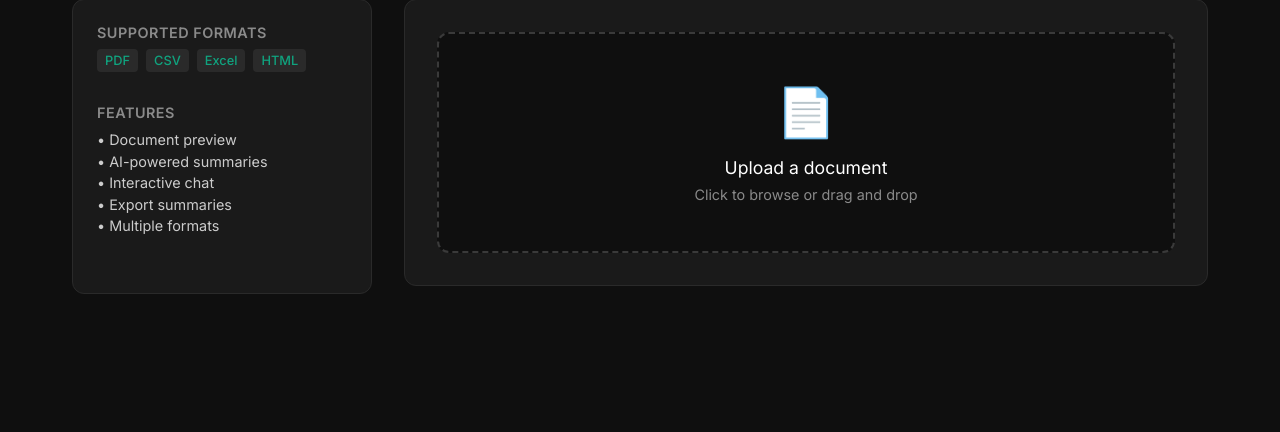
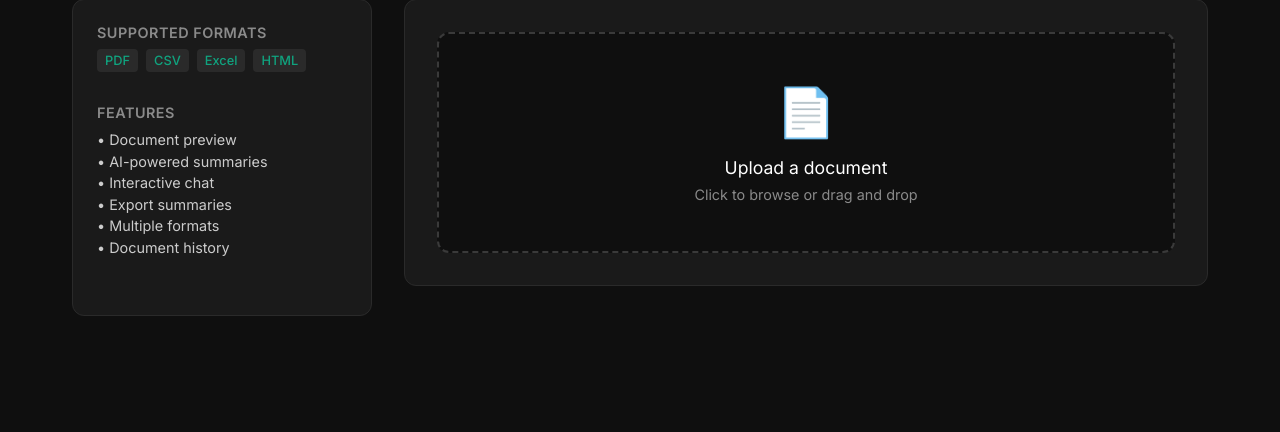
Before and after one commit to Shaheer-20/ai-document-reader, a Flask app: page / in a window 1280 px wide. Shown: the part 100-532 px from the top of the page. Run offline with Flask 3, Linux system fonts and the light colour scheme.

Commit message:
Add SQLite database for document storage, PDF preview, and document history management

```diff
--- a/app.py
+++ b/app.py
@@ -12,12 +12,129 @@ import uuid
 import base64
 import json
 from datetime import datetime
+import sqlite3
+import hashlib
 
 # Load environment variables from a .env file
 load_dotenv()
 
 app = Flask(__name__)
 app.secret_key = 'your-secret-key-change-this-in-production'
+
+# --- Database Configuration ---
+DATABASE = 'documents.db'
+
+def init_db():
+    """Initialize the database with required tables."""
+    conn = sqlite3.connect(DATABASE)
+    cursor = conn.cursor()
+
+    # Create documents table
+    cursor.execute('''
+        CREATE TABLE IF NOT EXISTS documents (
+            id INTEGER PRIMARY KEY AUTOINCREMENT,
+            filename TEXT NOT NULL,
+            file_hash TEXT UNIQUE NOT NULL,
+            file_size INTEGER NOT NULL,
+            file_type TEXT NOT NULL,
+            upload_time TIMESTAMP DEFAULT CURRENT_TIMESTAMP,
+            text_content TEXT,
+            summary TEXT,
+            preview_data TEXT,
+            session_id TEXT
+        )
+    ''')
+
+    # Create chat_history table
+    cursor.execute('''
+        CREATE TABLE IF NOT EXISTS chat_history (
+            id INTEGER PRIMARY KEY AUTOINCREMENT,
+            document_id INTEGER,
+            question TEXT NOT NULL,
+            answer TEXT NOT NULL,
+            timestamp TIMESTAMP DEFAULT CURRENT_TIMESTAMP,
+            FOREIGN KEY (document_id) REFERENCES documents (id)
+        )
+    ''')
+
+    conn.commit()
+    conn.close()
+
+def get_db_connection():
+    """Get database connection."""
+    conn = sqlite3.connect(DATABASE)
+    conn.row_factory = sqlite3.Row
+    return conn
+
+def store_document(file_data, filename, text_content, summary=None, preview_data=None, session_id=None):
+    """Store document in database."""
+    conn = get_db_connection()
+    cursor = conn.cursor()
+
+    # Generate file hash for uniqueness
+    file_hash = hashlib.md5(file_data).hexdigest()
+    file_size = len(file_data)
+    file_type = os.path.splitext(filename)[1].lower()
+
+    try:
+        cursor.execute('''
+            INSERT INTO documents (filename, file_hash, file_size, file_type, text_content, summary, preview_data, session_id)
+            VALUES (?, ?, ?, ?, ?, ?, ?, ?)
+        ''', (filename, file_hash, file_size, file_type, text_content, summary, json.dumps(preview_data) if preview_data else None, session_id))
+
+        document_id = cursor.lastrowid
+        conn.commit()
+        return document_id
+    except sqlite3.IntegrityError:
+        # Document already exists, get existing ID
+        cursor.execute('SELECT id FROM documents WHERE file_hash = ?', (file_hash,))
+        result = cursor.fetchone()
+        document_id = result['id'] if result else None
+        conn.commit()
+        return document_id
+    finally:
+        conn.close()
+
+def get_document_by_id(document_id):
+    """Get document by ID."""
+    conn = get_db_connection()
+    cursor = conn.cursor()
+    cursor.execute('SELECT * FROM documents WHERE id = ?', (document_id,))
+    document = cursor.fetchone()
+    conn.close()
+    return document
+
+def get_documents_by_session(session_id):
+    """Get all documents for a session."""
+    conn = get_db_connection()
+    cursor = conn.cursor()
+    cursor.execute('SELECT * FROM documents WHERE session_id = ? ORDER BY upload_time DESC', (session_id,))
+    documents = cursor.fetchall()
+    conn.close()
+    return documents
+
+def store_chat_message(document_id, question, answer):
+    """Store chat message in database."""
+    conn = get_db_connection()
+    cursor = conn.cursor()
+    cursor.execute('''
+        INSERT INTO chat_history (document_id, question, answer)
+        VALUES (?, ?, ?)
+    ''', (document_id, question, answer))
+    conn.commit()
+    conn.close()
+
+def get_chat_history(document_id):
+    """Get chat history for a document."""
+    conn = get_db_connection()
+    cursor = conn.cursor()
+    cursor.execute('SELECT * FROM chat_history WHERE document_id = ? ORDER BY timestamp ASC', (document_id,))
+    history = cursor.fetchall()
+    conn.close()
+    return history
+
+# Initialize database on startup
+init_db()
 
 # --- Gemini API Configuration ---
 API_KEY = os.getenv("GEMINI_API_KEY")
@@ -337,19 +454,35 @@ def index():
                 text = extract_text_from_file(io.BytesIO(file_stream), file.filename)
 
                 if text:
-                    # Store document text in session for chat functionality
-                    session['document_text'] = text
-                    session['document_filename'] = file.filename
-                    session['document_size'] = len(file_stream)
-                    session['upload_time'] = datetime.now().isoformat()
-                    document_uploaded = True
-
                     # Generate document preview
                     preview = generate_document_preview(io.BytesIO(file_stream), file.filename)
-                    session['document_preview'] = preview
 
-                    # 5. Get summary from Gemini
+                    # Get summary from Gemini
                     summary, error = get_summary_from_gemini(text)
+
+                    if not error and summary:
+                        # Store document in database
+                        session_id = session.get('session_id', str(uuid.uuid4()))
+                        if 'session_id' not in session:
+                            session['session_id'] = session_id
+
+                        document_id = store_document(
+                            file_stream,
+                            file.filename,
+                            text,
+                            summary,
+                            preview,
+                            session_id
+                        )
+
+                        # Store document info in session for chat functionality
+                        session['document_id'] = document_id
+                        session['document_text'] = text
+                        session['document_filename'] = file.filename
+                        session['document_size'] = len(file_stream)
+                        session['upload_time'] = datetime.now().isoformat()
+                        session['document_preview'] = preview
+                        document_uploaded = True
                 else:
                     error = f"Could not extract any text from the file. The file might be empty, corrupted, or an unsupported format."
 
@@ -379,6 +512,10 @@ def chat():
 
     if error:
         return jsonify({'error': error}), 500
+
+    # Store chat message in database
+    if 'document_id' in session:
+        store_chat_message(session['document_id'], question, answer)
 
     return jsonify({'answer': answer})
 
@@ -434,6 +571,76 @@ def clear_session():
     session.clear()
     return jsonify({'success': True})
 
+@app.route('/documents')
+def get_documents():
+    """Get all documents for the current session."""
+    if 'session_id' not in session:
+        return jsonify({'documents': []})
+
+    documents = get_documents_by_session(session['session_id'])
+    document_list = []
+
+    for doc in documents:
+        document_list.append({
+            'id': doc['id'],
+            'filename': doc['filename'],
+            'file_size': doc['file_size'],
+            'file_type': doc['file_type'],
+            'upload_time': doc['upload_time'],
+            'has_summary': bool(doc['summary'])
+        })
+
+    return jsonify({'documents': document_list})
+
+@app.route('/document/<int:document_id>')
+def get_document(document_id):
+    """Get specific document details."""
+    document = get_document_by_id(document_id)
+    if not document:
+        return jsonify({'error': 'Document not found'}), 404
+
+    return jsonify({
+        'id': document['id'],
+        'filename': document['filename'],
+        'file_size': document['file_size'],
+        'file_type': document['file_type'],
+        'upload_time': document['upload_time'],
+        'summary': document['summary'],
+        'preview_data': json.loads(document['preview_data']) if document['preview_data'] else None
+    })
+
+@app.route('/document/<int:document_id>/chat-history')
+def get_document_chat_history(document_id):
+    """Get chat history for a specific document."""
+    history = get_chat_history(document_id)
+    chat_list = []
+
+    for msg in history:
+        chat_list.append({
+            'question': msg['question'],
+            'answer': msg['answer'],
+            'timestamp': msg['timestamp']
+        })
+
+    return jsonify({'chat_history': chat_list})
+
+@app.route('/document/<int:document_id>/load', methods=['POST'])
+def load_document(document_id):
+    """Load a specific document into the current session."""
+    document = get_document_by_id(document_id)
+    if not document:
+        return jsonify({'error': 'Document not found'}), 404
+
+    # Load document into session
+    session['document_id'] = document['id']
+    session['document_text'] = document['text_content']
+    session['document_filename'] = document['filename']
+    session['document_size'] = document['file_size']
+    session['upload_time'] = document['upload_time']
+    session['document_preview'] = json.loads(document['preview_data']) if document['preview_data'] else None
+
+    return jsonify({'success': True, 'message': 'Document loaded successfully'})
+
 if __name__ == '__main__':
     # Use 0.0.0.0 to make it accessible on your network, or keep 127.0.0.1
     app.run(host='127.0.0.1', port=5000, debug=True)
--- a/templates/index.html
+++ b/templates/index.html
@@ -530,12 +530,19 @@
                     • AI-powered summaries<br>
                     • Interactive chat<br>
                     • Export summaries<br>
-                    • Multiple formats
+                    • Multiple formats<br>
+                    • Document history
+                </div>
+            </div>
+
+            <div class="sidebar-section" id="documentHistory" style="display: none;">
+                <div class="sidebar-title">Recent Documents</div>
+                <div class="sidebar-content" id="documentList">
                 </div>
             </div>
 
             <div class="sidebar-section" id="documentInfo" style="display: none;">
-                <div class="sidebar-title">Document Info</div>
+                <div class="sidebar-title">Current Document</div>
                 <div class="sidebar-content" id="documentDetails">
                 </div>
             </div>
@@ -652,6 +659,7 @@
                     showSummary(currentSummary);
                     loadDocumentPreview();
                     loadDocumentInfo();
+                    loadDocumentHistory();
                     document.getElementById('exportBtn').style.display = 'inline-flex';
                 }
             })
@@ -747,6 +755,61 @@
             })
             .catch(error => {
                 console.error('Error loading document info:', error);
+            });
+        }
+
+        function loadDocumentHistory() {
+            fetch('/documents')
+            .then(response => response.json())
+            .then(data => {
+                if (data.documents && data.documents.length > 0) {
+                    const documentList = document.getElementById('documentList');
+                    documentList.innerHTML = '';
+
+                    data.documents.forEach(doc => {
+                        const docElement = document.createElement('div');
+                        docElement.style.cssText = 'margin-bottom: 0.5rem; padding: 0.5rem; background: #2a2a2a; border-radius: 6px; cursor: pointer; transition: background 0.2s;';
+                        docElement.innerHTML = `
+                            <div style="font-weight: 500; color: #ffffff; margin-bottom: 0.25rem;">${doc.filename}</div>
+                            <div style="font-size: 0.8rem; color: #8a8a8a;">
+                                ${formatFileSize(doc.file_size)} • ${new Date(doc.upload_time).toLocaleDateString()}
+                            </div>
+                        `;
+
+                        docElement.addEventListener('click', () => loadDocument(doc.id));
+                        docElement.addEventListener('mouseenter', () => {
+                            docElement.style.background = '#3a3a3a';
+                        });
+                        docElement.addEventListener('mouseleave', () => {
+                            docElement.style.background = '#2a2a2a';
+                        });
+
+                        documentList.appendChild(docElement);
+                    });
+
+                    document.getElementById('documentHistory').style.display = 'block';
+                }
+            })
+            .catch(error => {
+                console.error('Error loading document history:', error);
+            });
+        }
+
+        function loadDocument(documentId) {
+            fetch(`/document/${documentId}/load`, {
+                method: 'POST'
+            })
+            .then(response => response.json())
+            .then(data => {
+                if (data.success) {
+                    // Reload the page to show the loaded document
+                    location.reload();
+                } else {
+                    console.error('Error loading document:', data.error);
+                }
+            })
+            .catch(error => {
+                console.error('Error loading document:', error);
             });
         }
 
```
Also changed, not shown: 1 other file.
